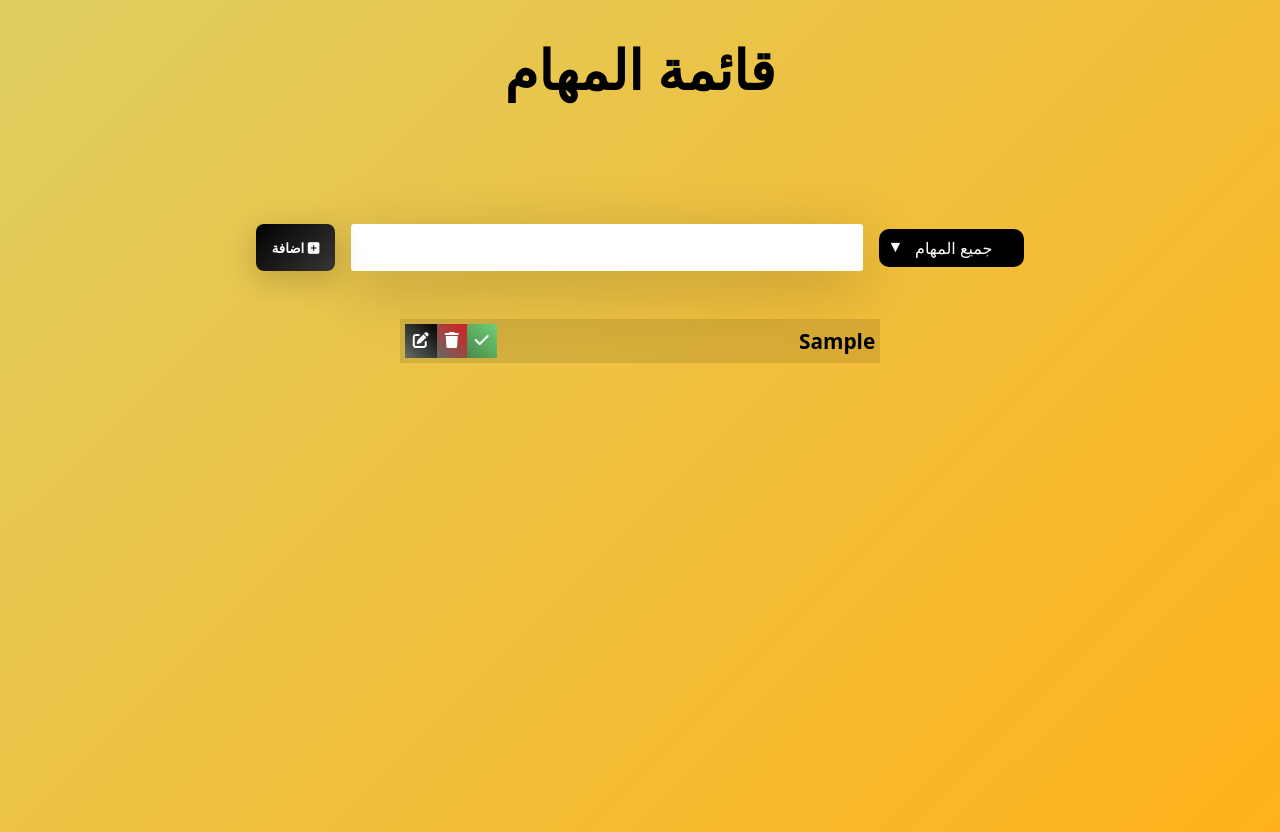
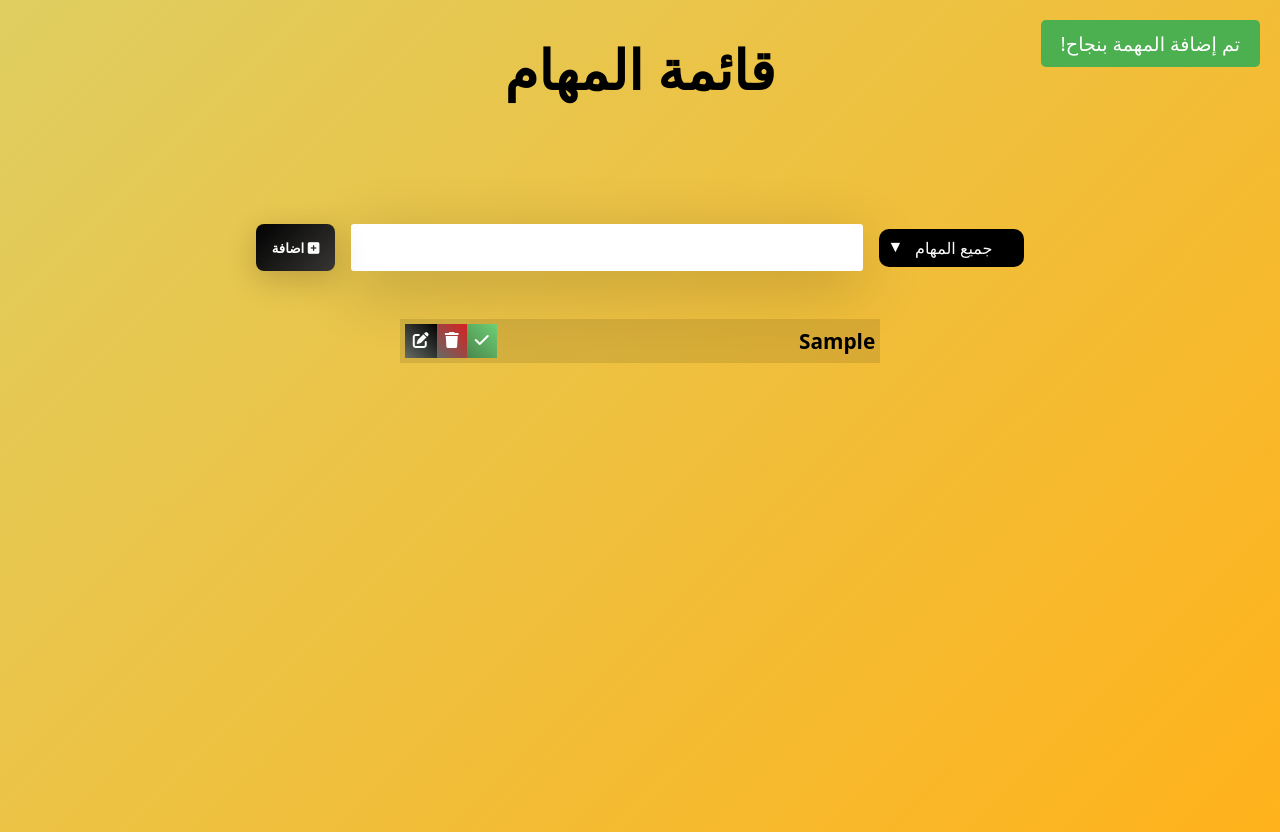
Before and after one commit to mohamedkbx/Fullstack-Todo-App, a plain HTML site: page index.html in a window 1280 px wide. Both pictures are taken after typing "Sample" into the empty fields and a click on the button "اضافة". Drawn offline with Linux system fonts and the light colour scheme; a web font is replaced by a local one.

Commit message:
feat: add notification on adding items

```diff
--- a/index.html
+++ b/index.html
@@ -36,6 +36,9 @@
         اضافة
       </button>
     </form>
+
+    <div class="notification" id="notification">تم إضافة المهمة بنجاح!</div>
+
     <div class="todo__container">
       <ul class="todo-list"></ul>
     </div>
--- a/scripts/app.js
+++ b/scripts/app.js
@@ -11,6 +11,10 @@ todoList.addEventListener("click", handleTodoActions); // Changed to handle all
 filterOptions.addEventListener("click", filterTodo);
 
 // Functions
+
+// Add a new Todo item
+// Select the notification div
+const notification = document.getElementById("notification");
 
 // Add a new Todo item
 function addTodo(event) {
@@ -54,6 +58,19 @@ function addTodo(event) {
   // Clear input
   inputElement.value = "";
   inputElement.focus();
+
+  // Show the notification
+  showNotification();
+
+  // Hide notification after 3 seconds
+  setTimeout(() => {
+    notification.classList.remove("show");
+  }, 3000);
+}
+
+// Show notification
+function showNotification() {
+  notification.classList.add("show");
 }
 
 // Handle Todo actions (edit, complete, delete)
--- a/style/style.css
+++ b/style/style.css
@@ -187,6 +187,27 @@ select {
 
   pointer-events: none;
 }
+/* Notification Style */
+.notification {
+  position: fixed;
+  top: 20px;
+  right: 20px;
+  background-color: #4caf50;
+  color: white;
+  padding: 10px 20px;
+  border-radius: 5px;
+  font-size: 1.2rem;
+  opacity: 0;
+  transform: translateY(-20px);
+  transition: opacity 0.3s ease, transform 0.3s ease;
+  z-index: 1000;
+}
+
+.notification.show {
+  opacity: 1;
+  transform: translateY(0);
+}
+
 @media (max-width: 600px) {
   body {
     font-size: 90%;
```
